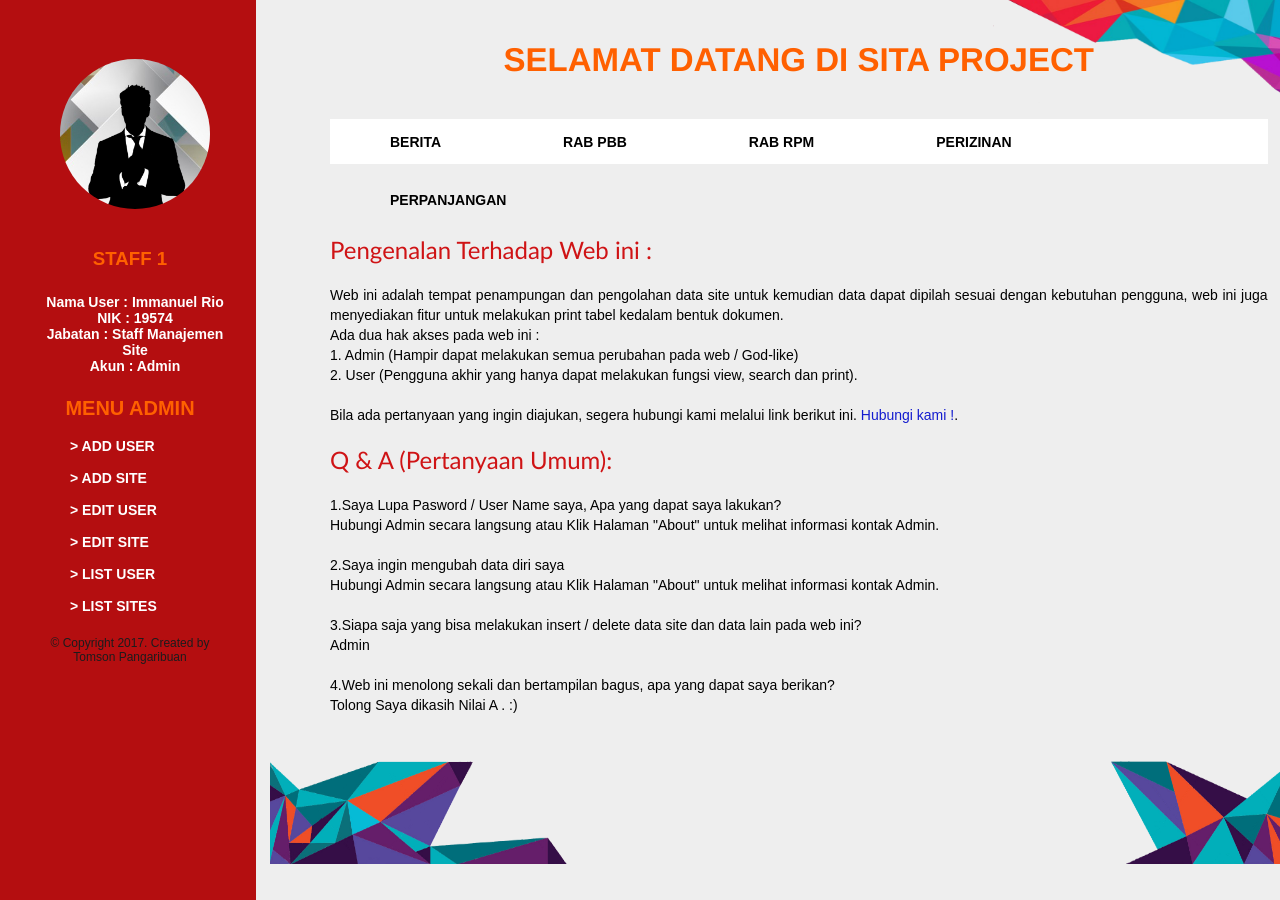
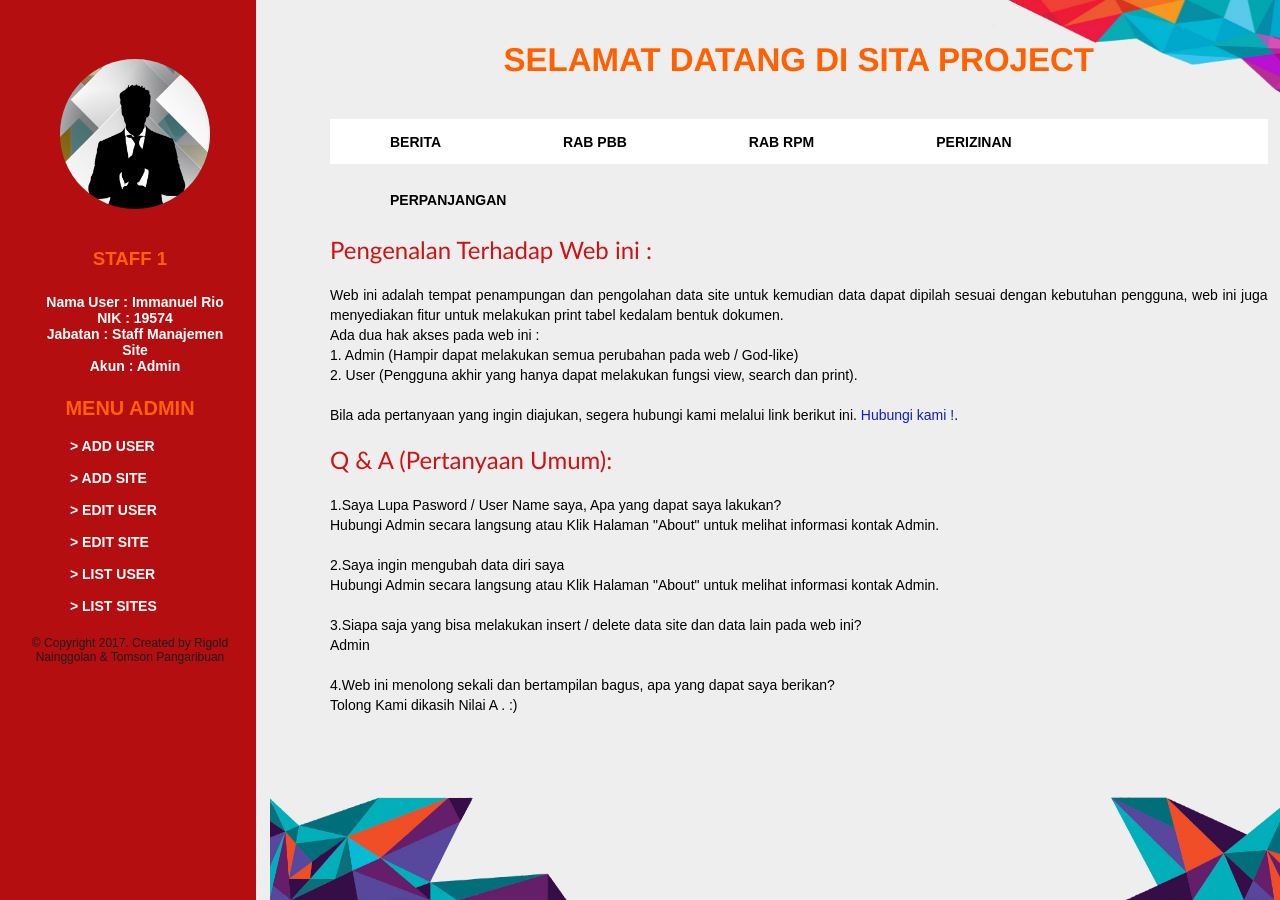
Before and after one commit to rigold/Telkomsel, a PHP site: page /Home.php in a window 1280 px wide. Shown: the part 111-1011 px from the top of the page. Run offline with PHP 8.4, Linux system fonts and the light colour scheme.

Commit message:
Perbaikan Image dan Update informasi

```diff
--- a/SITA Project/Home.php
+++ b/SITA Project/Home.php
@@ -112,7 +112,7 @@
 						</p>
 					</div>
 
-					<p><br><br>&#169; Copyright 2017. Created by Tomson Pangaribuan</p>
+					<p><br><br>&#169; Copyright 2017. Created by Rigold Nainggolan & Tomson Pangaribuan</p>
 				</div>
 
 				<div class="body">
@@ -152,7 +152,7 @@
 							<br>Admin
 							<br>
 							<br>4.Web ini menolong sekali dan bertampilan bagus, apa yang dapat saya berikan?
-							<br>Tolong Saya dikasih Nilai A . :)
+							<br>Tolong Kami dikasih Nilai A . :)
 						</div>
 					</div>
 				</div>
--- a/SITA Project/css/style.css
+++ b/SITA Project/css/style.css
@@ -35,14 +35,14 @@ body{
     width: 40%;
     position: absolute;
     z-index: -1;
-    margin: 730px 0 0 240px;
+    margin: 766px 0 0 240px;
 }
 .abs4-img{
 	height: 15%;
     width: 40%;
     position: absolute;
     z-index: -1;
-    margin: 730px 0 0 790px;
+    margin: 766px 0 0 790px;
 }
 
 /* Paragraph link color */
```
